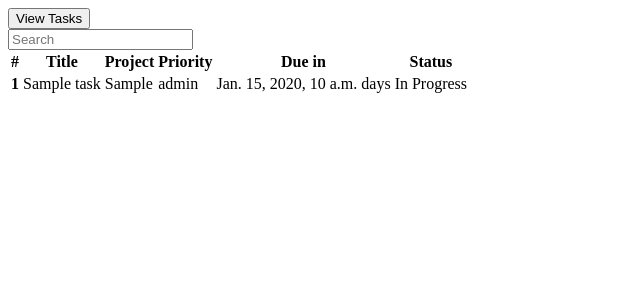
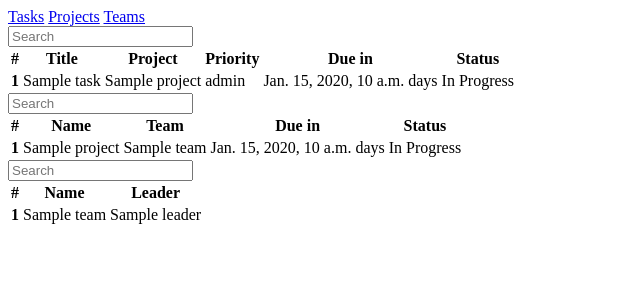
Before and after one commit to Rory-Sullivan/Lambda-Project-Management, a Django app: template lambda/users/templates/users/user_task_list.html in a window 1280 px wide. Shown: the top 300 px of the page, without its empty margins (0-640 px from the left). Run offline with Django 3.2, Linux system fonts and the light colour scheme; the template is opened without the code that fills it: most values are stand-ins (such as "Sample title", 1, 10 or a date in 2020).

Commit message:
Updates to the profile view. task#31

```diff
--- a/lambda/projects/models.py
+++ b/lambda/projects/models.py
@@ -35,8 +35,10 @@ class Project(models.Model):
 
     @property
     def days_till_due(self):
-        difference = self.date_due - date.today()
-        return difference.days
+        if self.date_due:
+            difference = self.date_due - date.today()
+            return difference.days
+        return None
 
     def __str__(self):
         return self.name
--- a/lambda/users/templates/users/user_task_list.html
+++ b/lambda/users/templates/users/user_task_list.html
@@ -1,14 +1,20 @@
 {# To be included in user detail view with a context of task_list containing tasks relevant to that user #}
 {% load static %}
 
-<div class="row justify-content-between no-gutters mb-3">
-  <button class="btn btn-outline-primary" type="button" data-toggle="collapse" data-target=".collabsible" aria-expanded="false" aria-controls="collapseTable1">View Tasks</button>
-  <div class="col-md-4 align-self-end collapse collabsible">
-    <input type="search" class="searchInput form-control" data-table-id="sortTable1" placeholder="Search" aria-label="Search">
-  </div>
+
+<div class="nav nav-pills mb-3 position-absolute" id="nav-pill" role="tablist">
+  <a class="nav-item nav-link" id="nav-task-table-tab" href="#task-table" data-toggle="pill" role="tab" aria-controls="task-table" aria-selected="false">Tasks</a>
+  <a class="nav-item nav-link" id="nav-project-table-tab" href="#project-table" data-toggle="pill" role="tab" aria-controls="team-table" aria-selected="false">Projects</a>
+  <a class="nav-item nav-link" id="nav-team-table-tab" href="#team-table" data-toggle="pill" role="tab" aria-controls="team-table" aria-selected="false">Teams</a>
 </div>
 
-<div class="collapse collabsible">
+<div class="tab-content" id="pills-tabContent">
+  <div class="tab-pane fade" id="task-table" role="tabpanel" aria-lablledby="task-table">
+
+    <div class="col-md-4 mb-3 float-right" >
+      <input type="search" class="searchInput form-control" data-table-id="sortTable1" placeholder="Search" aria-label="search">
+    </div>
+
     <table id="sortTable1" class="table table-hover">
       <thead>
         <tr>
@@ -29,7 +35,7 @@
           <th class="sortHeader" data-sorted="false" data-table-id="sortTable1" data-col="4" data-type="number" scope="col">
             Due in
           </th>
-        <th class="d-none" data-sorted="false" data-table-id="sortTable1" data-col="6" data-type="text"
+          <th class="d-none" data-sorted="false" data-table-id="sortTable1" data-col="5" data-type="text"
             scope="col">
             Status
           </th>
@@ -41,7 +47,7 @@
             {% if task.completed %}class="table-success" {% endif %}>
             <th scope="row">{{ task.id }}</th>
             <td>{{ task.title }}</td>
-          <td>{{ task.assigned_to_project }}</td>
+            <td>{{ task.project }}</td>
 
             {% if task.priority_level <= 3 %}
               <td class="text-success" data-sort-value="{{ task.priority_level }}">
@@ -87,4 +93,100 @@
     </table>
   </div>
 
+  <div class="tab-pane fade" id="project-table" role="tabpanel" aria-lablledby="project-table">
+
+    <div class="col-md-4 mb-3 float-right" >
+      <input type="search" class="searchInput form-control" data-table-id="sortTable2" placeholder="Search" aria-label="search">
+    </div>
+
+    <table id="sortTable2" class="table table-hover">
+      <thead>
+        <tr>
+          <th class="sortHeader" data-sorted="true" data-table-id="sortTable2" data-col="0" data-type="number"
+            scope="col">
+            #
+          </th>
+          <th class="sortHeader" data-sorted="false" data-table-id="sortTable2" data-col="1" data-type="text" scope="col">
+            Name
+          </th>
+          <th class="sortHeader" data-sorted="false" data-table-id="sortTable2" data-col="2" data-type="text" scope="col">
+            Team
+          </th>
+          <th class="sortHeader" data-sorted="false" data-table-id="sortTable2" data-col="3" data-type="number" scope="col">
+            Due in
+          </th>
+          <th class="d-none" data-sorted="false" data-table-id="sortTable2" data-col="4" data-type="text"
+            scope="col">
+            Status
+          </th>
+        </tr>
+      </thead>
+      <tbody>
+        {% for project in project_list %}
+          <tr onclick="window.document.location='{% url 'project-detail' project.id %}';"
+            {% if project.completed %}class="table-success" {% endif %}>
+            <th scope="row">{{ project.id }}</th>
+            <td>{{ project.name }}</td>
+            <td>{{ project.team }}</td>
+
+            {% if project.days_till_due > 7 %}
+              <td class="text-success" data-sort-value="{{ project.days_till_due }}">
+                {{ project.days_till_due }}&nbsp;days
+              </td>
+            {% elif project.days_till_due > 0 and project.days_till_due <= 7 %}
+              <td class="text-warning" data-sort-value="{{ project.days_till_due }}">
+                {{ project.days_till_due }}&nbsp;days
+              </td>
+            {% else %}
+              <td class="text-danger" data-sort-value="{{ project.days_till_due }}">
+                {{ project.days_till_due }}&nbsp;days
+              </td>
+            {% endif %}
+            <td class="d-none">
+              {% if project.completed %}
+                Completed
+              {% else %}
+                In Progress
+              {% endif %}
+            </td>
+          </tr>
+        {% endfor %}
+      </tbody>
+    </table>
+  </div>
+
+  <div class="tab-pane fade" id="team-table" role="tabpanel" aria-lablledby="team-table">
+
+    <div class="col-md-4 mb-3 float-right" >
+      <input type="search" class="searchInput form-control" data-table-id="sortTable3" placeholder="Search" aria-label="search">
+    </div>
+
+    <table id="sortTable3" class="table table-hover">
+      <thead>
+        <tr>
+          <th class="sortHeader" data-sorted="true" data-table-id="sortTable3" data-col="0" data-type="number"
+            scope="col">
+            #
+          </th>
+          <th class="sortHeader" data-sorted="false" data-table-id="sortTable3" data-col="1" data-type="text" scope="col">
+            Name
+          </th>
+          <th class="sortHeader" data-sorted="false" data-table-id="sortTable3" data-col="2" data-type="text" scope="col">
+            Leader
+          </th>
+        </tr>
+      </thead>
+      <tbody>
+        {% for team in team_list %}
+          <tr onclick="window.document.location='{% url 'team-detail' team.id %}';">
+            <th scope="row">{{ team.id }}</th>
+            <td>{{ team.name }}</td>
+            <td>{{ team.leader }}</td>
+          </tr>
+        {% endfor %}
+      </tbody>
+    </table>
+  </div>
+</div>
+
 <script src="{% static 'base/tableFunctions.js' %}"></script>
--- a/lambda/users/views.py
+++ b/lambda/users/views.py
@@ -20,13 +20,13 @@ class UserDetailView(
     mixins.LoginRequiredMixin, mixins.UserPassesTestMixin, generic.DetailView,
 ):
     model = User
-    permission_required = "users.view_user"
     template_name = "users/user_detail.html"
     slug_url_kwarg = "username"
     slug_field = "username"
 
     def test_func(self):
-        """Only users who share a team can view each others profiles"""
+        """Only users who share a team or have manager access can view a profile
+        """
 
         target_user = self.get_object()
         request_user = self.request.user
```
Also changed, not shown: lambda/users/templates/users/user_detail.html (+6 -5 lines). Lines whose indentation alone changed are shown as unchanged.
